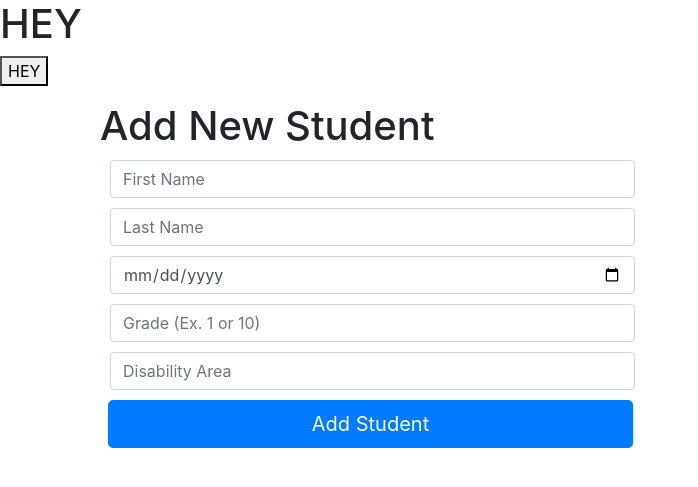
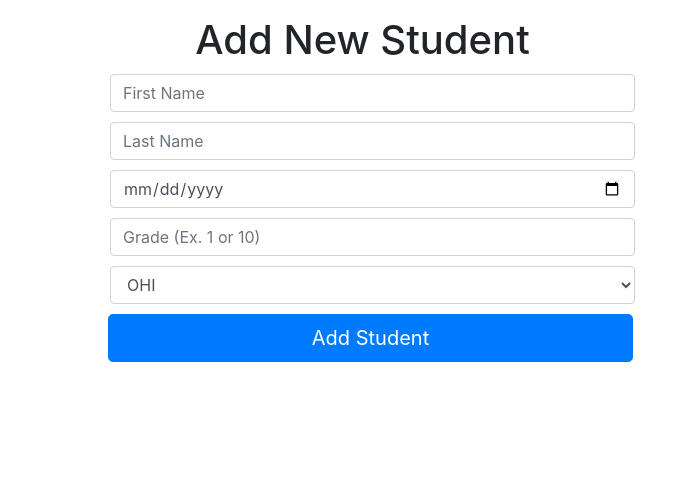
Before and after one commit to jreidmke/capstone01, a Flask app: page /teacher/1/add-student in a window 1280 px wide. Shown: the part 56-543 px from the top of the page, without its empty margins (0-698 px from the left). Run offline with Flask 2, Linux system fonts and the light colour scheme; some libraries are stand-ins or nearby versions.

Commit message:
reorg templates

```diff
--- a/app.py
+++ b/app.py
@@ -143,11 +143,6 @@ def show_student_detail():
 @app.route('/teacher/<int:teacher_id>/add-student', methods=["GET", "POST"])
 def add_student(teacher_id):
     form = StudentRegisterForm()
-    # print("************************")
-    # print(form.dob.data)
-    # print("************************")
-    # import pdb
-    # pdb.set_trace()
     if form.validate_on_submit():
         student = Student(
             first_name=form.first_name.data,
--- a/forms.py
+++ b/forms.py
@@ -32,8 +32,7 @@ class StudentRegisterForm(FlaskForm):
     last_name = StringField('Last Name', validators=[DataRequired()])
     dob = DateField('Date of Birth (Format: M/D/YYYY)', validators=[DataRequired()])
     grade = IntegerField('Grade (Ex. 1 or 10)', validators=[DataRequired()])
-    # teacher_id =
-    dis_area = StringField('Disability Area', validators=[DataRequired()])
+    dis_area = SelectField('Disability Area', choices=['OHI', 'SDD', 'SLD', 'SLP', 'EBD', 'OI'], validators=[DataRequired()])
 
 
 class LoginForm(FlaskForm):
--- a/static/style.css
+++ b/static/style.css
@@ -13,3 +13,8 @@
 input {
     margin: 10px;
 }
+
+#dis_area {
+    margin-left: 10px;
+    margin-bottom: 10px;
+}
--- a/templates/teacher/teacher-login.html
+++ b/templates/login/guardian-login.html
@@ -1,4 +1,4 @@
-{% extends 'teacher-base.html' %}
+{% extends 'base.html' %}
 
 {% block title %} Teacher Registration {% endblock %}
 
@@ -8,7 +8,7 @@
 <div class="container mt-3">
     <div class="col-6">
 
-        <h1>Teacher Registration</h1>
+        <h1>Parent/Guardian Login</h1>
 
         <form method="POST" id="user_form">
             {{ form.hidden_tag() }}
@@ -30,7 +30,7 @@
 <div class="container mt-5">
     <div class="col">
         <div class="row">
-            <h4>New to IEP+? Register <a href="/teacher/register">here!</a></h4>
+            <h4>New to IEP+? Register <a href="/guardian/register">here!</a></h4>
         </div>
     </div>
 </div>
--- a/templates/teacher/teacher-reg.html
+++ b/templates/reg/guardian-reg.html
@@ -1,4 +1,4 @@
-{% extends 'teacher-base.html' %}
+{% extends 'base.html' %}
 
 {% block title %} Teacher Registration {% endblock %}
 
@@ -8,7 +8,7 @@
 <div class="container mt-3">
     <div class="col-6">
 
-        <h1>Teacher Registration</h1>
+        <h1>Guardian Registration</h1>
 
         <form method="POST" id="user_form">
             {{ form.hidden_tag() }}
--- a/templates/teacher-base.html
+++ b/templates/teacher-base.html
@@ -36,10 +36,6 @@
       <div class="{{ category }} text-center">{{ message }}</div>
       {% endfor %}
 
-      <h1 id="pizza">HEY</h1>
-
-      <button id="pizzaBtn">HEY</button>
-
     {% block content %}
 
     {% endblock %}
--- a/templates/teacher/add-student.html
+++ b/templates/teacher/add-student.html
@@ -8,7 +8,7 @@
 <div class="container mt-3">
     <div class="col-6">
 
-        <h1>Add New Student</h1>
+        <h1 class="text-center">Add New Student</h1>
 
         <form method="POST" id="user_form">
             {{ form.hidden_tag() }}
```
Also changed, not shown: templates/base.html (added, +12 -0 lines), templates/login/teacher-login.html (renamed from templates/guardian/guardian-reg.html, +11 -2 lines), templates/reg/teacher-reg.html (renamed from templates/guardian/guardian-login.html, +2 -11 lines).
